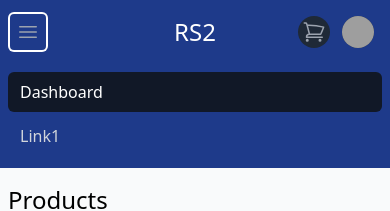
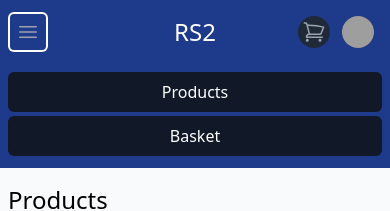
Before and after one commit to jcane90/rs2-test, a Nuxt app: page / in a window 390 px wide. Both pictures are taken after a click on the button "Open main menu". Shown: the top 211 px of the page. Built offline with nearby package versions, Linux system fonts and the light colour scheme; no server answers; the database is empty; grey boxes are pictures that could not be loaded.

Commit message:
update basket

```diff
--- a/components/CartTable.vue
+++ b/components/CartTable.vue
@@ -47,14 +47,6 @@ onMounted(async () => {
   await getBasketDetails()
 })
 
-// defineExpose( ()=> {
-//   getBasketDetails
-// })
-
-onUpdated( async () => {
-  //await getBasketDetails()
-})
-
 const getBasketDetails = async () => {
   try {
     let { data: basket, error } = await supabase
@@ -90,11 +82,9 @@ const getBasketDetails = async () => {
 }
 
 const deleteItem = async (productId, userId) => {
-  debugger
   const conf = confirm('Do you want to remove this from your basket?')
 
   if(conf) {
-    debugger
     try {
       const { data, error } = await supabase
       .from('basket')
--- a/components/navbar.vue
+++ b/components/navbar.vue
@@ -79,9 +79,9 @@
     <div v-if="isOpenBurgerMenu" class="sm:hidden" id="mobile-menu">
       <div class="space-y-1 px-2 pt-2 pb-3">
         <!-- Current: "bg-gray-900 text-white", Default: "text-gray-300 hover:bg-gray-700 hover:text-white" -->
-        <a href="#" class="bg-gray-900 text-white block rounded-md px-3 py-2 text-base font-medium" aria-current="page">Dashboard</a>
+        <button @click="router.push({path: '/'})" class="bg-gray-900 text-white block rounded-md px-3 py-2 text-base font-medium w-full" aria-current="page">Products</button>
 
-        <a href="#" class="text-gray-300 hover:bg-gray-700 hover:text-white block rounded-md px-3 py-2 text-base font-medium">Link1</a>
+        <button @click="router.push({path: '/cart'})" class="bg-gray-900 text-white block rounded-md px-3 py-2 text-base font-medium w-full" aria-current="page">Basket</button>
       </div>
     </div>
   </nav>
--- a/pages/index.vue
+++ b/pages/index.vue
@@ -72,7 +72,8 @@
 
       <div class="pt-8 pb-28 border-t border-slate-200 text-slate-500 dark:border-slate-200/5 mt-12">
         <h1 class="text-2xl my-4">Your Basket</h1>
-        <cart-table ref="basketRef" />
+        <cart-table v-if="!isLoading" />
+        <Loading v-else />
       </div>
 
     </div>
@@ -90,7 +91,6 @@ const filterType = ref('all')
 const isLoading = ref(false)
 const countProducts = ref(0)
 const quantity = ref([])
-//const cartTable = ref()
 
 definePageMeta({
   middleware: 'auth'
@@ -155,6 +155,7 @@ const filterProducts = async (filterName, filterType) => {
 }
 
 const addToBasket = async (productId, quantity, userId) => {
+  isLoading.value = true
   try {
     for (let i = 0; i < quantity; i++) {
       const { data, error } = await supabase
@@ -163,10 +164,11 @@ const addToBasket = async (productId, quantity, userId) => {
         { product_id: productId, user_id: userId },
       ])
       console.log(quantity)
-      //cartTable.basketRef.getBasketDetails()
+      isLoading.value = false
     }
   } catch (error) {
     console.log(error)
+    isLoading.value = false
   }
 }
 </script>
```
